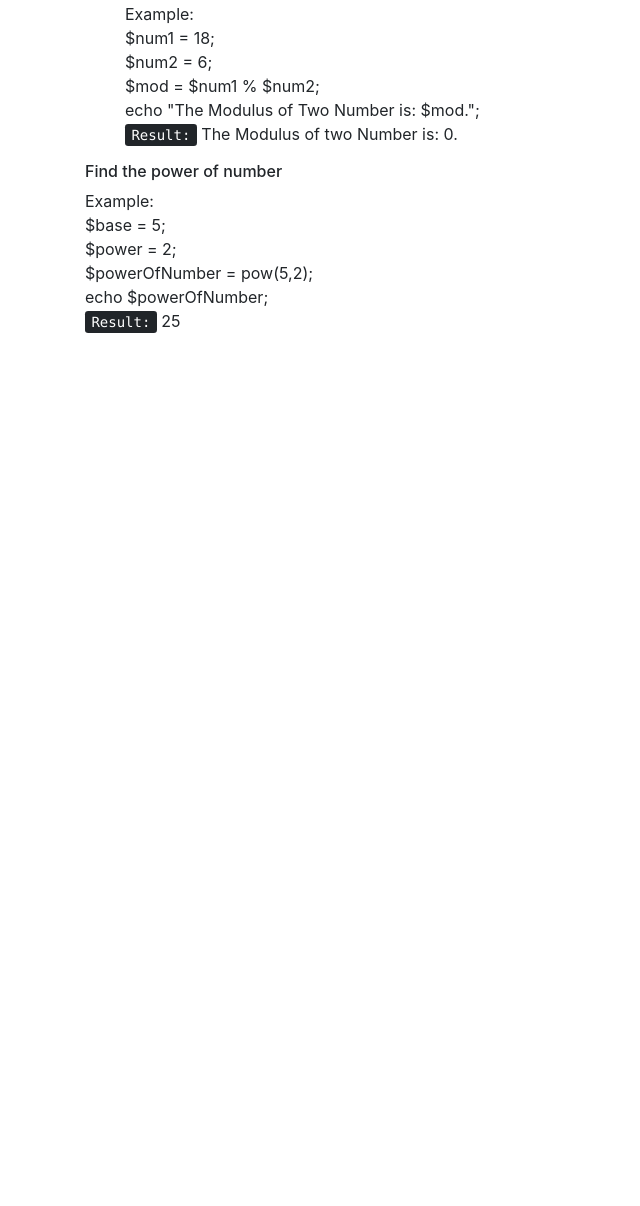
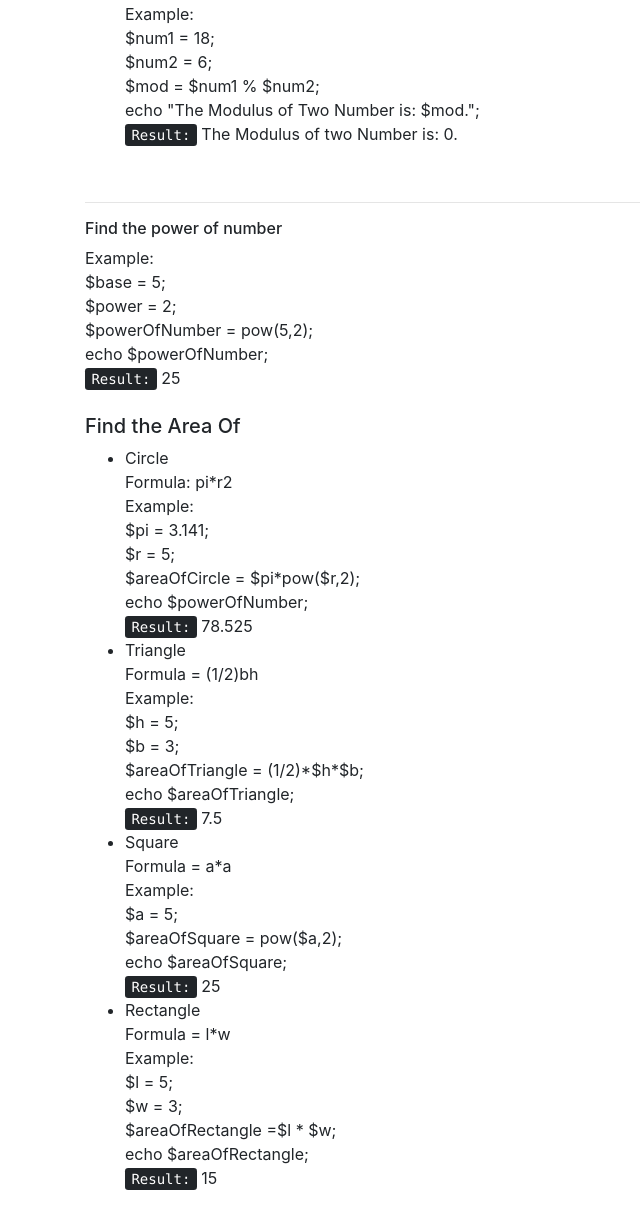
Before and after one commit to rabikrishnayadav/php, a PHP site: page / in a window 1280 px wide. Shown: the part 2151-3357 px from the top of the page, without its empty margins (0-640 px from the left). Before the commit the page ends 2484 px from the top, so only its background shows below. Run offline with PHP 8.4, Linux system fonts and the light colour scheme.

Commit message:
finding the area

```diff
--- a/index.php
+++ b/index.php
@@ -168,7 +168,7 @@
 					$mod = $num1 % $num2;
 					echo "The Modulus of two Number is: $mod.";
 					?>
-				</ul>
+				</ul><br><hr>
 				<h6>Find the power of number</h6>
 				Example:<br>
 				$base = 5;<br>
@@ -182,7 +182,61 @@
 				$powerOfNumber = pow(5,2);
 				echo $powerOfNumber;
 				?>
-
+				<br><br>
+				<h5>Find the Area Of</h5>
+				<ul>
+					<li>Circle</li>
+					Formula: pi*r2<br>
+					Example:<br>
+					$pi = 3.141;<br>
+					$r = 5;<br>
+					$areaOfCircle = $pi*pow($r,2);<br>
+					echo $powerOfNumber;<br>
+					<kbd>Result:</kbd>
+					<?php
+					$pi = 3.141;
+					$r = 5;
+					$areaOfCircle = $pi*pow($r,2);
+					echo $areaOfCircle;
+					?>
+					<li>Triangle</li>Formula = (1/2)bh<br>
+					Example:<br>
+					$h = 5;<br>
+					$b = 3;<br>
+					$areaOfTriangle = (1/2)*$h*$b;<br>
+					echo $areaOfTriangle;<br>
+					<kbd>Result:</kbd>
+					<?php
+					$h = 5;
+					$b = 3;
+					$areaOfTriangle = (1/2)*$h*$b;
+					echo $areaOfTriangle;
+					?>
+					<li>Square</li>Formula = a*a<br>
+					Example:<br>
+					$a = 5;<br>
+					$areaOfSquare = pow($a,2);<br>
+					echo $areaOfSquare;<br>
+					<kbd>Result:</kbd>
+					<?php
+					$a = 5;
+					$areaOfSquare = pow($a,2);
+					echo $areaOfSquare;
+					?>
+					<li>Rectangle</li>Formula = l*w<br>
+					Example:<br>
+					$l = 5;<br>
+					$w = 3;<br>
+					$areaOfRectangle =$l * $w;<br>
+					echo $areaOfRectangle;<br>
+					<kbd>Result:</kbd>
+					<?php
+					$l = 5;
+					$w = 3;
+					$areaOfRectangle = $l * $w;
+					echo $areaOfRectangle;
+					?>
+				</ul>
 			</div>
 		</div>
 	</body>
```
